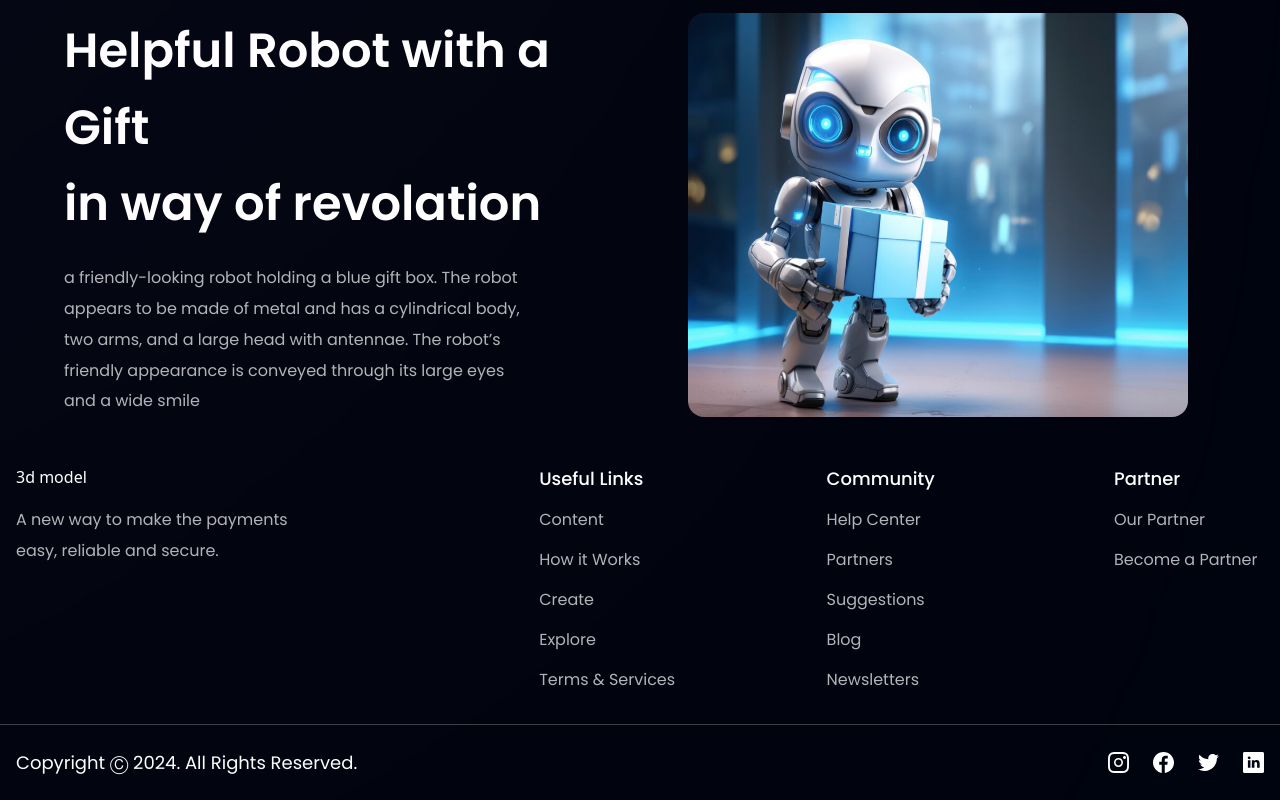
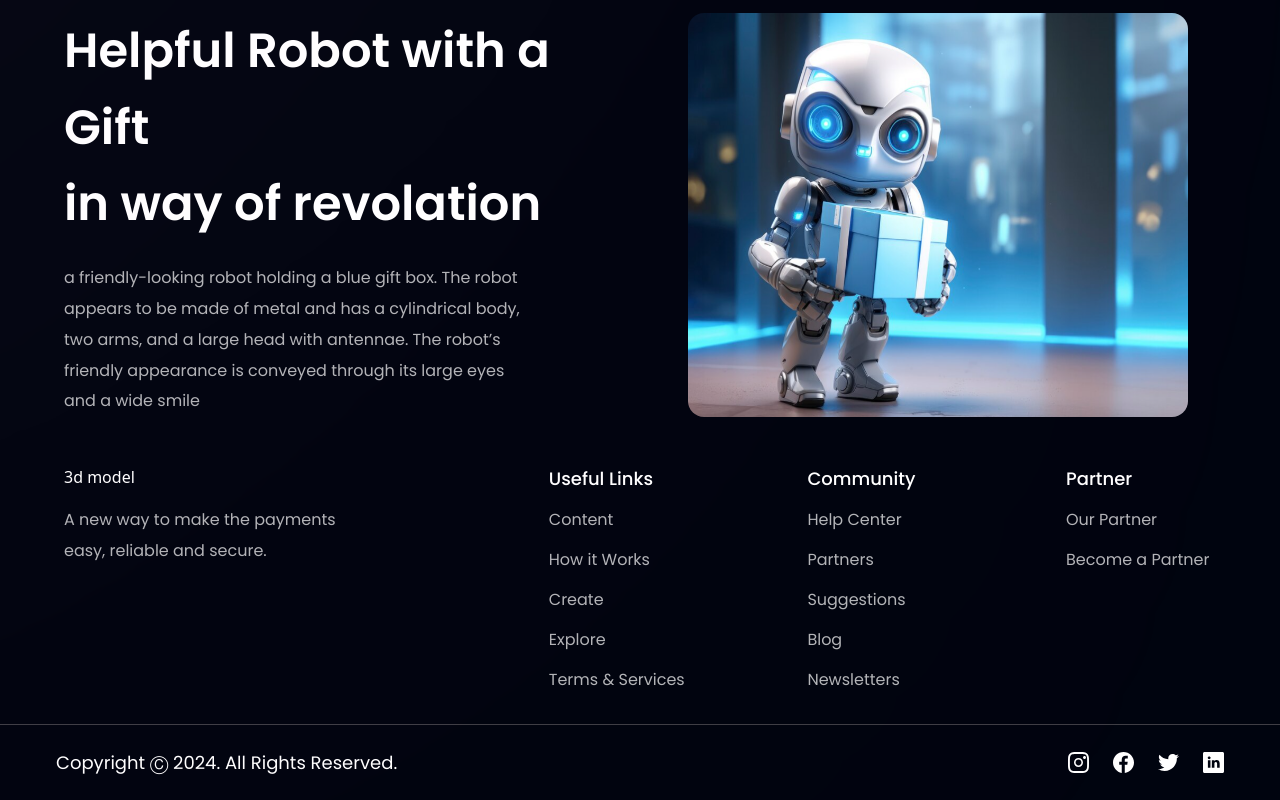
Before and after one commit to Jeet-Codes/PollyVerse, a React (Vite) app: page / in a window 1280 px wide. Shown: the part 1977-2777 px from the top of the page. Built offline with nearby package versions, Linux system fonts and the light colour scheme; some icons are missing.

Commit message:
padding change in footer

```diff
--- a/src/components/Footer.jsx
+++ b/src/components/Footer.jsx
@@ -4,7 +4,7 @@ import { footerLinks, socialMedia } from "../constants";
 
 const Footer = () => (
   <section className={`${styles.flexCenter} ${styles.paddingY} flex-col`}>
-    <div className={`${styles.flexStart} md:flex-row flex-col mb-8 w-full px-4`}>
+    <div className={`${styles.flexStart} md:flex-row flex-col mb-8 w-full px-16`}>
       <div className="flex-[1] flex flex-col justify-start mr-10">
         <h1 className="text-white">3d model</h1>
         <p className={`${styles.paragraph} mt-4 max-w-[312px]`}>
@@ -35,7 +35,7 @@ const Footer = () => (
       </div>
     </div>
 
-    <div className="w-full flex justify-between items-center md:flex-row flex-col pt-6 border-t-[1px] border-t-[#3F3E45] px-4">
+    <div className="w-full flex justify-between items-center md:flex-row flex-col pt-6 border-t-[1px] border-t-[#3F3E45] px-14">
       <p className="font-poppins font-normal text-center text-[18px] leading-[27px] text-white">
         Copyright Ⓒ 2024. All Rights Reserved.
       </p>
```
